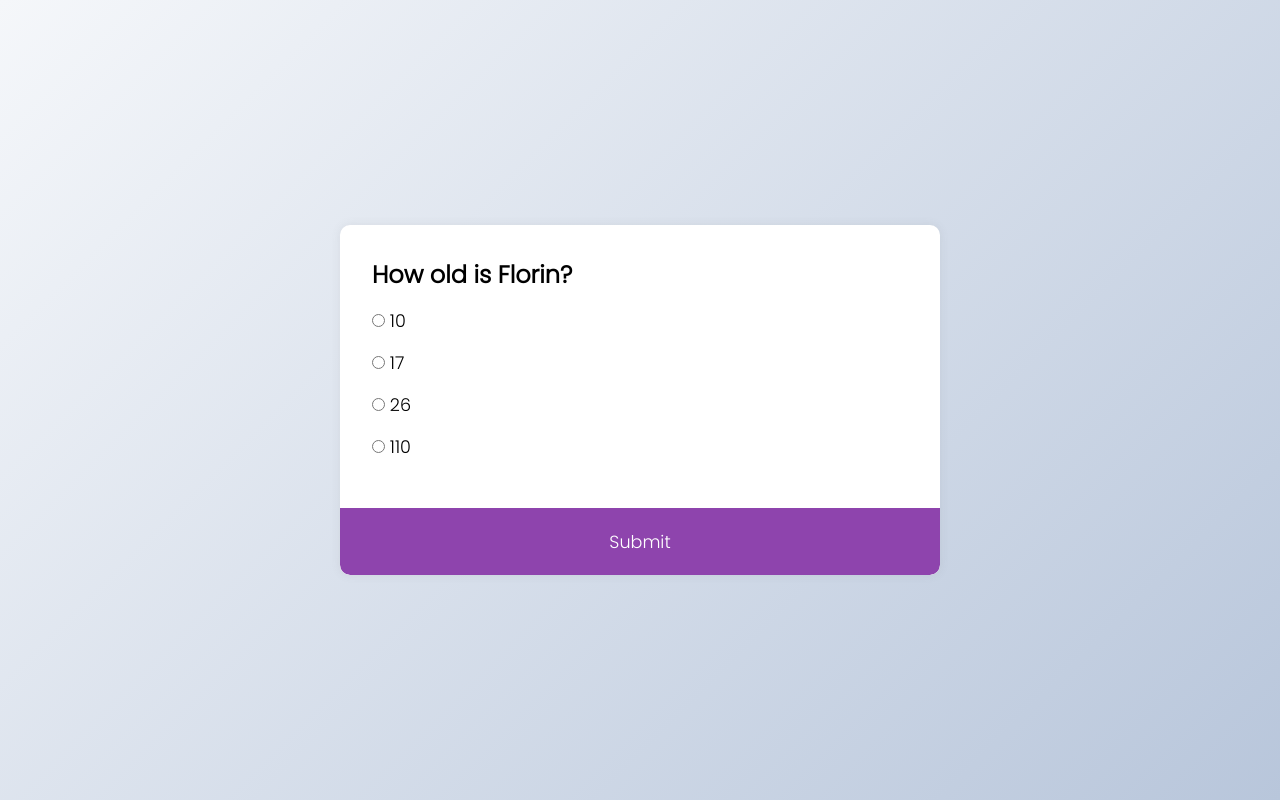
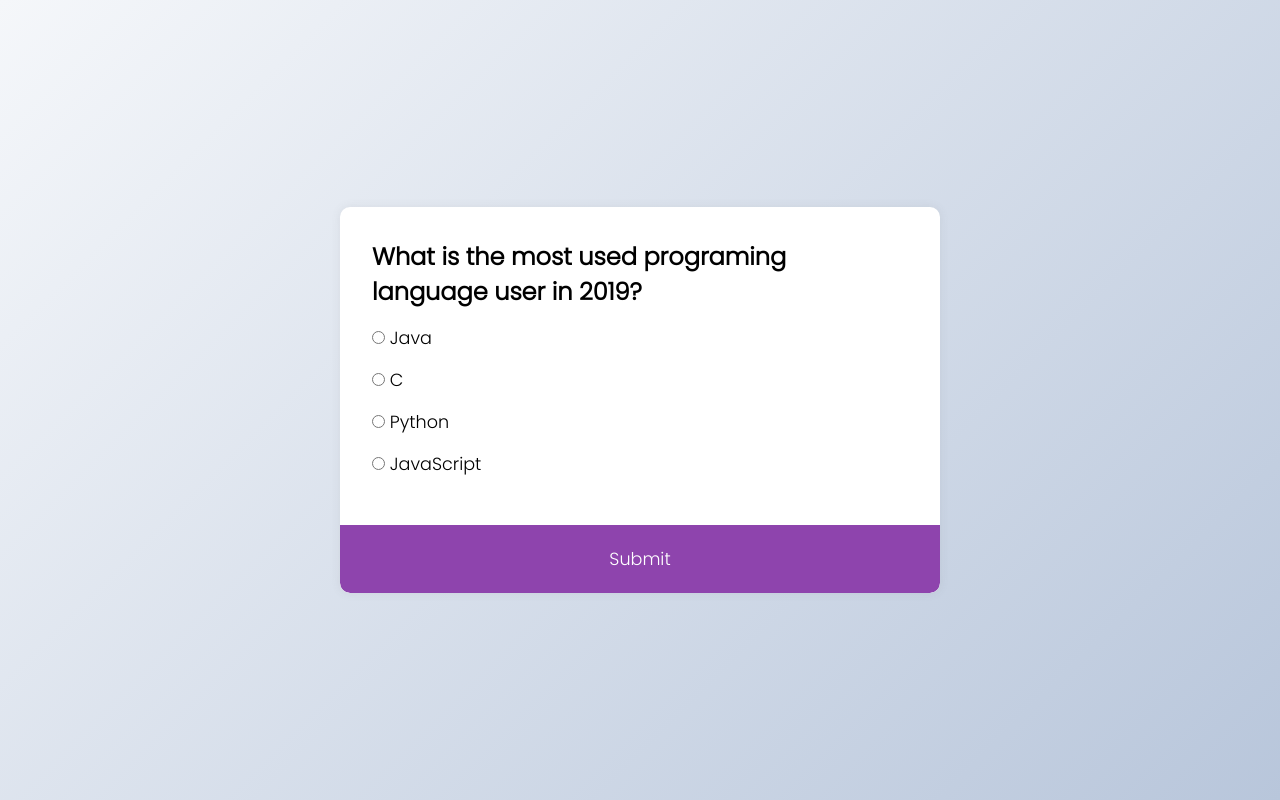
Before and after one commit to Vigonzaleze/quizApp, a plain HTML site: page index.html in a window 1280 px wide. Both pictures are taken after a click on the button "Submit". Drawn offline with Linux system fonts and the light colour scheme.

Commit message:
mostrar todas las preguntas

```diff
--- a/app.js
+++ b/app.js
@@ -46,20 +46,30 @@ const a_text = document.getElementById('a_text')
 const b_text = document.getElementById('b_text')
 const c_text = document.getElementById('c_text')
 const d_text = document.getElementById('d_text')
+const submitBtn = document.getElementById('submit')
 
-let currentQuestion = 0;
+let currentQuiz = 0;
 
 loadQuiz()
 
 function loadQuiz(){
-    const currentQuiz = quizData[currentQuestion]
+    const currentQuizData = quizData[currentQuiz]
 
-    questionEl.innerHTML = currentQuiz.question
+    questionEl.innerHTML = currentQuizData.question
 
-    a_text.innerText = currentQuiz.a
-    b_text.innerText = currentQuiz.b
-    c_text.innerText = currentQuiz.c
-    d_text.innerText = currentQuiz.d
+    a_text.innerText = currentQuizData.a
+    b_text.innerText = currentQuizData.b
+    c_text.innerText = currentQuizData.c
+    d_text.innerText = currentQuizData.d
+}
 
-    currentQuestion++
-}
+submitBtn.addEventListener("click", () => {
+    currentQuiz++
+
+    if(currentQuiz < quizData.length){
+        loadQuiz()
+    } else {
+        //TODO: show results
+        alert("You finished ! Get yourself an Orange Lemonade")
+    }
+})
--- a/index.html
+++ b/index.html
@@ -32,7 +32,7 @@
                 </li>
             </ul>
         </div>
-        <button>Submit</button>
+        <button id="submit">Submit</button>
     </div>
 
     <script src="./app.js"></script>
--- a/style.css
+++ b/style.css
@@ -38,8 +38,13 @@ ul {
 }
 
 ul li {
+    cursor: pointer;
     font-size: 1.1rem;
     margin: 1rem 0;
+}
+
+ul li label {
+    cursor: pointer;
 }
 
 button {
```
